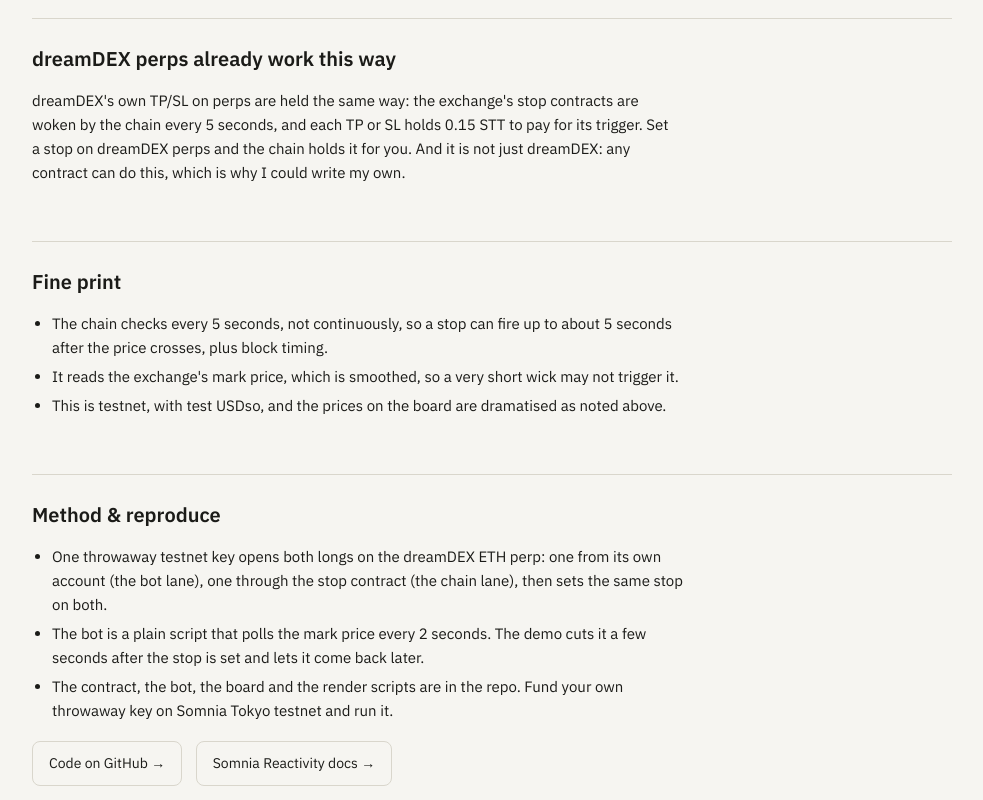
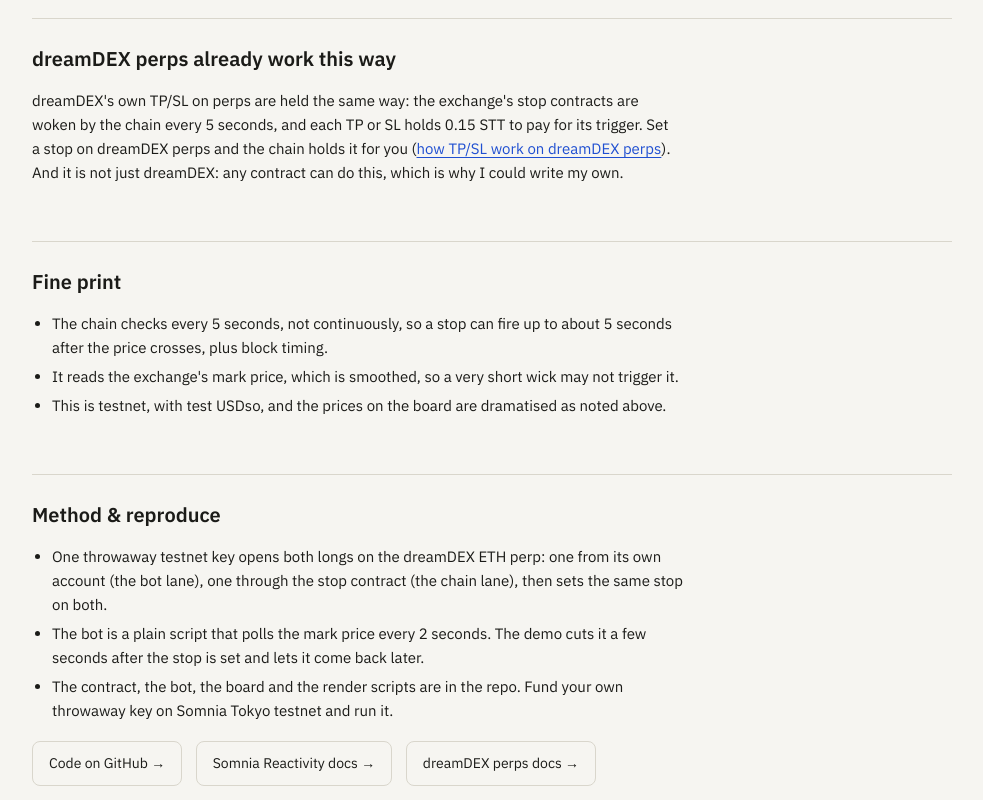
Before and after one commit to IronicDeGawd/chain-fired-stop, a website: page site/index.html in a window 1280 px wide. Shown: the part 2380-3180 px from the top of the page, without its empty margins (148-1131 px from the left). Drawn offline with Linux system fonts and the light colour scheme.

Commit message:
docs(site): link the dreamDEX perps docs from the blog
- the dreamDEX section links the perps TP/SL docs
- a dreamDEX perps docs button sits beside the code and Reactivity links

```diff
--- a/site/index.html
+++ b/site/index.html
@@ -63,6 +63,7 @@
   h1 em{font-style:normal;color:var(--good)}
   h2{font-size:20px;margin:56px 0 14px;padding-top:24px;border-top:1px solid var(--line)}
   p{margin:0 0 12px;max-width:72ch}
+  p a{color:var(--accent);text-underline-offset:3px}
   .lede{font-size:18px;color:var(--muted);max-width:68ch}
   .meta{color:var(--dim);font-size:13px;margin-bottom:28px}
   .meta a{color:var(--accent);text-decoration:none}
@@ -151,7 +152,7 @@
   </ul>
 
   <h2 id="dreamdex">dreamDEX perps already work this way</h2>
-  <p>dreamDEX's own TP/SL on perps are held the same way: the exchange's stop contracts are woken by the chain every 5 seconds, and each TP or SL holds 0.15 STT to pay for its trigger. Set a stop on dreamDEX perps and the chain holds it for you. And it is not just dreamDEX: any contract can do this, which is why I could write my own.</p>
+  <p>dreamDEX's own TP/SL on perps are held the same way: the exchange's stop contracts are woken by the chain every 5 seconds, and each TP or SL holds 0.15 STT to pay for its trigger. Set a stop on dreamDEX perps and the chain holds it for you (<a href="https://app.dreamdex.io/docs/trading/perps-testnet/orders#take-profit-and-stop-loss">how TP/SL work on dreamDEX perps</a>). And it is not just dreamDEX: any contract can do this, which is why I could write my own.</p>
 
   <h2 id="fine">Fine print</h2>
   <ul>
@@ -169,6 +170,7 @@
   <p>
     <a class="cta" href="https://github.com/IronicDeGawd/chain-fired-stop">Code on GitHub →</a>
     <a class="cta" href="https://docs.somnia.network/developer/reactivity">Somnia Reactivity docs →</a>
+    <a class="cta" href="https://app.dreamdex.io/docs/trading/perps-testnet">dreamDEX perps docs →</a>
   </p>
 
   <footer>
```
